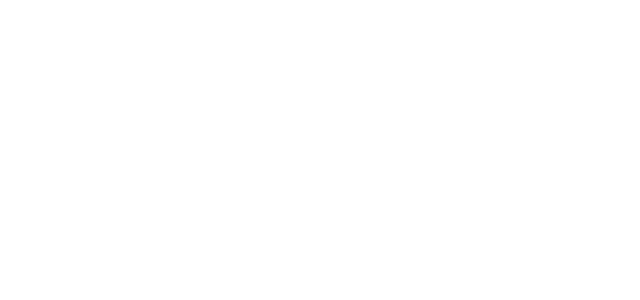
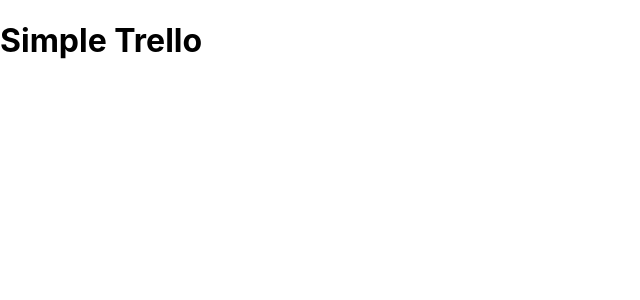
Before and after one commit to takumi12311123/trello-clone, a React (Create React App) app: page / in a window 1280 px wide. Shown: the top 300 px of the page, without its empty margins (0-640 px from the left). Built offline with nearby package versions, Linux system fonts and the light colour scheme.

Commit message:
headerの作成

```diff
--- a/src/App.js
+++ b/src/App.js
@@ -1,5 +1,11 @@
+import { Header } from "./components/header/Header";
+
 function App() {
-  return <div></div>;
+  return (
+    <div>
+      <Header />
+    </div>
+  );
 }
 
 export default App;
--- /dev/null
+++ b/src/components/header/Header.jsx
@@ -0,0 +1,11 @@
+import React from "react";
+
+export const Header = () => {
+  return (
+    <div>
+      <header>
+        <h1>Simple Trello</h1>
+      </header>
+    </div>
+  );
+};
```
